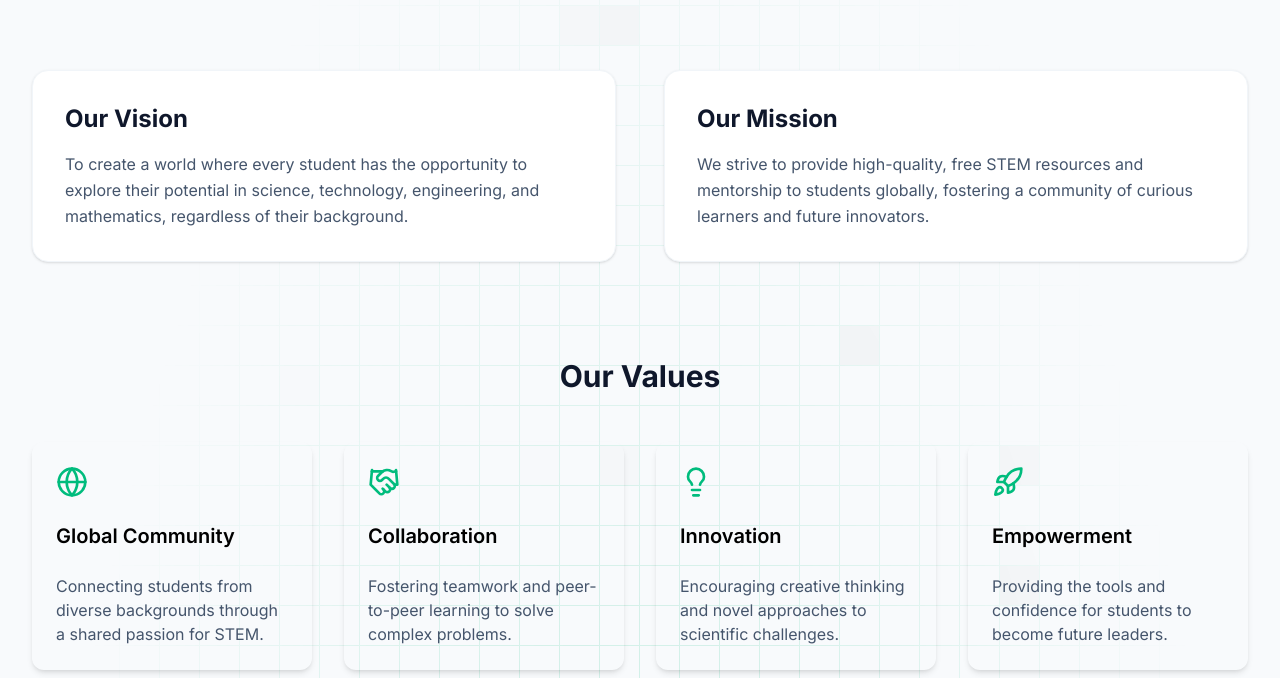
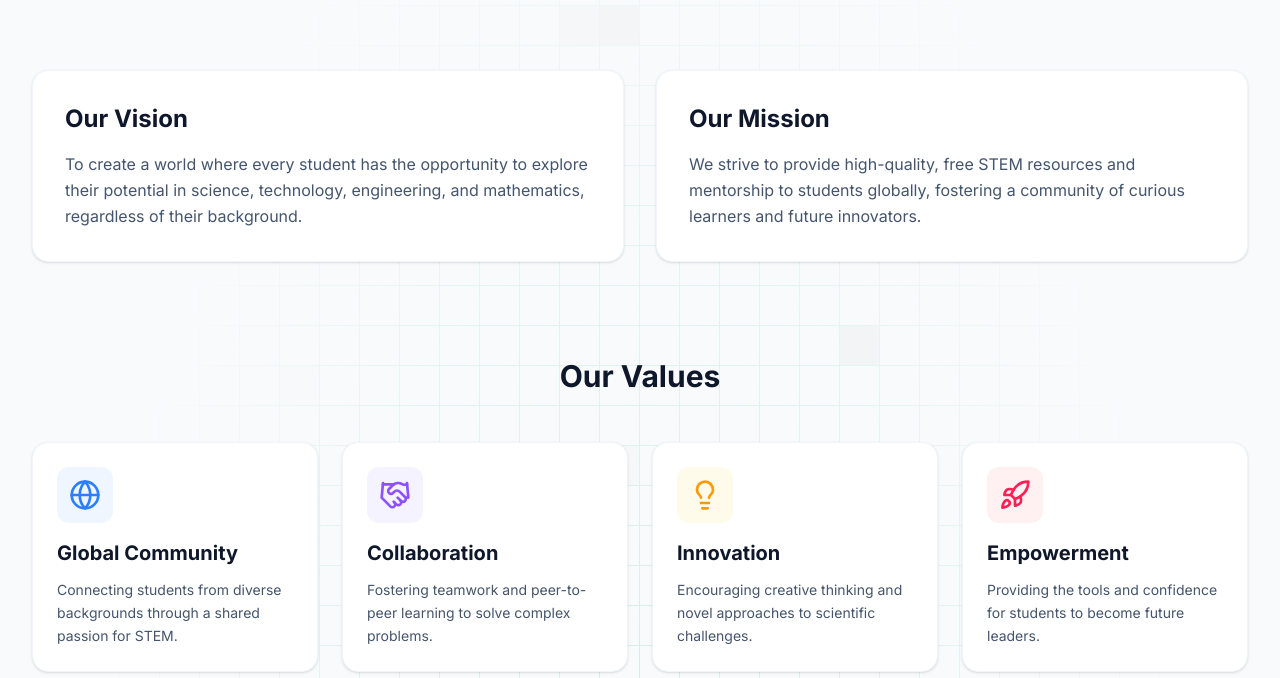
Before and after one commit to diwenne/stemsphere, a Next.js app in the folder landing-next/: page /about in a window 1280 px wide. Shown: the part 274-952 px from the top of the page. Built offline with nearby package versions, Linux system fonts and the light colour scheme.

Commit message:
aboitcards

```diff
--- a/landing-next/src/app/about/page.tsx
+++ b/landing-next/src/app/about/page.tsx
@@ -87,22 +87,34 @@ const values = [
     {
         title: "Global Community",
         description: "Connecting students from diverse backgrounds through a shared passion for STEM.",
-        icon: <Globe className="h-8 w-8 text-emerald-500" />,
+        icon: <Globe className="h-8 w-8 text-blue-500" />,
+        iconBg: "bg-blue-50 dark:bg-blue-950/50",
+        gradient: "from-blue-500/10 via-cyan-500/5 to-transparent",
+        accentColor: "bg-blue-500",
     },
     {
         title: "Collaboration",
         description: "Fostering teamwork and peer-to-peer learning to solve complex problems.",
-        icon: <Handshake className="h-8 w-8 text-emerald-500" />,
+        icon: <Handshake className="h-8 w-8 text-violet-500" />,
+        iconBg: "bg-violet-50 dark:bg-violet-950/50",
+        gradient: "from-violet-500/10 via-purple-500/5 to-transparent",
+        accentColor: "bg-violet-500",
     },
     {
         title: "Innovation",
         description: "Encouraging creative thinking and novel approaches to scientific challenges.",
-        icon: <Lightbulb className="h-8 w-8 text-emerald-500" />,
+        icon: <Lightbulb className="h-8 w-8 text-amber-500" />,
+        iconBg: "bg-amber-50 dark:bg-amber-950/50",
+        gradient: "from-amber-500/10 via-orange-500/5 to-transparent",
+        accentColor: "bg-amber-500",
     },
     {
         title: "Empowerment",
         description: "Providing the tools and confidence for students to become future leaders.",
-        icon: <Rocket className="h-8 w-8 text-emerald-500" />,
+        icon: <Rocket className="h-8 w-8 text-rose-500" />,
+        iconBg: "bg-rose-50 dark:bg-rose-950/50",
+        gradient: "from-rose-500/10 via-pink-500/5 to-transparent",
+        accentColor: "bg-rose-500",
     },
 ];
 
@@ -115,6 +127,7 @@ export default function AboutPage() {
                 duration={3}
                 repeatDelay={1}
                 className={cn(
+                    "z-0",
                     "[mask-image:radial-gradient(ellipse_50%_50%_at_50%_50%,white,transparent)]",
                     "fill-emerald-500/30 stroke-emerald-500/30",
                     "dark:fill-emerald-500/20 dark:stroke-emerald-500/20"
@@ -133,22 +146,34 @@ export default function AboutPage() {
                 </div>
 
                 {/* Mission & Vision */}
-                <div className="grid md:grid-cols-2 gap-12">
-                    <div className="bg-white dark:bg-neutral-900 p-8 rounded-2xl shadow-sm border border-slate-100 dark:border-neutral-800">
-                        <h2 className="text-2xl font-bold text-slate-900 dark:text-white mb-4">
+                <div className="grid md:grid-cols-2 gap-8">
+                    <div className="group relative bg-white dark:bg-neutral-900 p-8 rounded-2xl shadow-sm border border-slate-100 dark:border-neutral-800 hover:shadow-xl hover:border-emerald-200 dark:hover:border-emerald-800 hover:-translate-y-1 transition-all duration-300 overflow-hidden">
+                        {/* Hover gradient */}
+                        <div className="absolute inset-0 bg-gradient-to-br from-emerald-500/10 via-teal-500/5 to-transparent opacity-0 group-hover:opacity-100 transition-opacity duration-500" />
+
+                        <h2 className="relative z-10 text-2xl font-bold text-slate-900 dark:text-white mb-4">
                             Our Vision
                         </h2>
-                        <p className="text-slate-600 dark:text-slate-400 leading-relaxed">
+                        <p className="relative z-10 text-slate-600 dark:text-slate-400 leading-relaxed">
                             To create a world where every student has the opportunity to explore their potential in science, technology, engineering, and mathematics, regardless of their background.
                         </p>
+
+                        {/* Bottom accent */}
+                        <div className="absolute bottom-0 left-1/2 -translate-x-1/2 w-0 h-0.5 bg-emerald-500 rounded-full group-hover:w-1/2 transition-all duration-500" />
                     </div>
-                    <div className="bg-white dark:bg-neutral-900 p-8 rounded-2xl shadow-sm border border-slate-100 dark:border-neutral-800">
-                        <h2 className="text-2xl font-bold text-slate-900 dark:text-white mb-4">
+                    <div className="group relative bg-white dark:bg-neutral-900 p-8 rounded-2xl shadow-sm border border-slate-100 dark:border-neutral-800 hover:shadow-xl hover:border-emerald-200 dark:hover:border-emerald-800 hover:-translate-y-1 transition-all duration-300 overflow-hidden">
+                        {/* Hover gradient */}
+                        <div className="absolute inset-0 bg-gradient-to-br from-emerald-500/10 via-teal-500/5 to-transparent opacity-0 group-hover:opacity-100 transition-opacity duration-500" />
+
+                        <h2 className="relative z-10 text-2xl font-bold text-slate-900 dark:text-white mb-4">
                             Our Mission
                         </h2>
-                        <p className="text-slate-600 dark:text-slate-400 leading-relaxed">
+                        <p className="relative z-10 text-slate-600 dark:text-slate-400 leading-relaxed">
                             We strive to provide high-quality, free STEM resources and mentorship to students globally, fostering a community of curious learners and future innovators.
                         </p>
+
+                        {/* Bottom accent */}
+                        <div className="absolute bottom-0 left-1/2 -translate-x-1/2 w-0 h-0.5 bg-emerald-500 rounded-full group-hover:w-1/2 transition-all duration-500" />
                     </div>
                 </div>
 
@@ -157,19 +182,33 @@ export default function AboutPage() {
                     <h2 className="text-3xl font-bold text-center text-slate-900 dark:text-white mb-12">
                         Our Values
                     </h2>
-                    <div className="grid sm:grid-cols-2 lg:grid-cols-4 gap-8">
+                    <div className="grid sm:grid-cols-2 lg:grid-cols-4 gap-6">
                         {values.map((value, index) => (
-                            <Card key={index} className="border-none shadow-md hover:shadow-lg transition-shadow">
-                                <CardHeader>
-                                    <div className="mb-4">{value.icon}</div>
-                                    <CardTitle className="text-xl">{value.title}</CardTitle>
-                                </CardHeader>
-                                <CardContent>
-                                    <p className="text-slate-600 dark:text-slate-400">
-                                        {value.description}
-                                    </p>
-                                </CardContent>
-                            </Card>
+                            <div
+                                key={index}
+                                className="group relative flex flex-col p-6 bg-white dark:bg-neutral-900 rounded-2xl shadow-sm border border-slate-100 dark:border-neutral-800 hover:shadow-xl hover:-translate-y-1 transition-all duration-300 overflow-hidden"
+                            >
+                                {/* Hover gradient */}
+                                <div className={cn("absolute inset-0 bg-gradient-to-br opacity-0 group-hover:opacity-100 transition-opacity duration-500", value.gradient)} />
+
+                                {/* Icon */}
+                                <div className={cn("relative z-10 mb-4 p-3 w-fit rounded-xl group-hover:scale-110 transition-transform duration-300", value.iconBg)}>
+                                    {value.icon}
+                                </div>
+
+                                {/* Title */}
+                                <h3 className="relative z-10 text-xl font-bold text-slate-900 dark:text-white mb-3">
+                                    {value.title}
+                                </h3>
+
+                                {/* Description */}
+                                <p className="relative z-10 text-slate-600 dark:text-slate-400 text-sm leading-relaxed">
+                                    {value.description}
+                                </p>
+
+                                {/* Bottom accent */}
+                                <div className={cn("absolute bottom-0 left-1/2 -translate-x-1/2 w-0 h-0.5 rounded-full group-hover:w-1/2 transition-all duration-500", value.accentColor)} />
+                            </div>
                         ))}
                     </div>
                 </div>
--- a/landing-next/src/components/impact-section.tsx
+++ b/landing-next/src/components/impact-section.tsx
@@ -45,7 +45,7 @@ const stats = [
         key: "partners",
         value: 1,
         suffix: "",
-        label: "Partners",
+        label: "School Partners",
         icon: Handshake,
         gradient: "from-emerald-500/20 via-teal-500/10 to-emerald-500/5",
         iconColor: "text-emerald-500",
```
